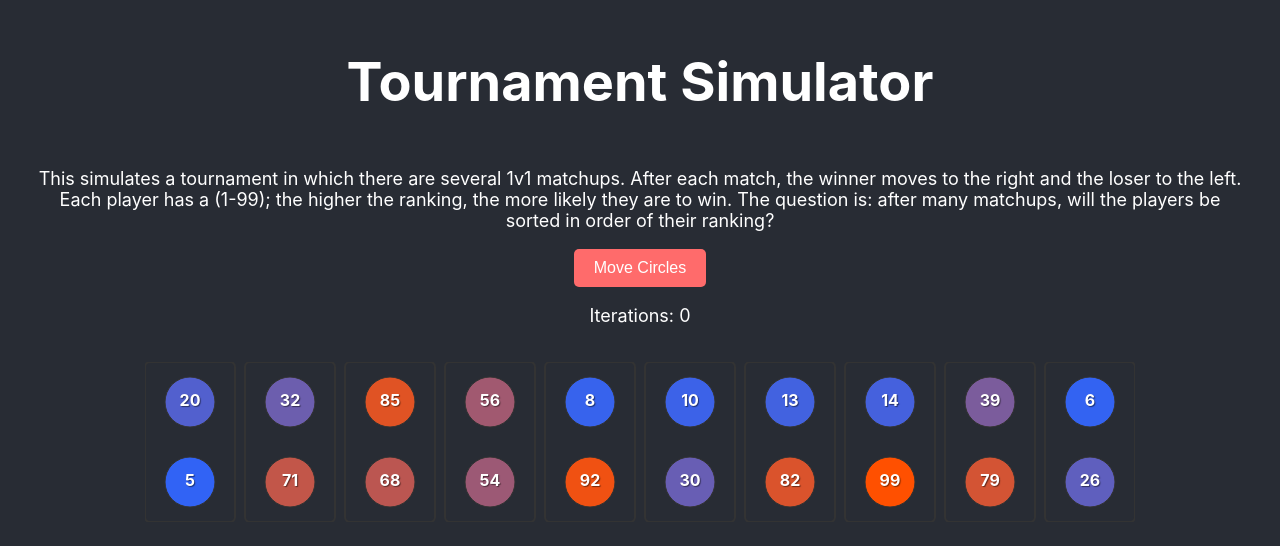
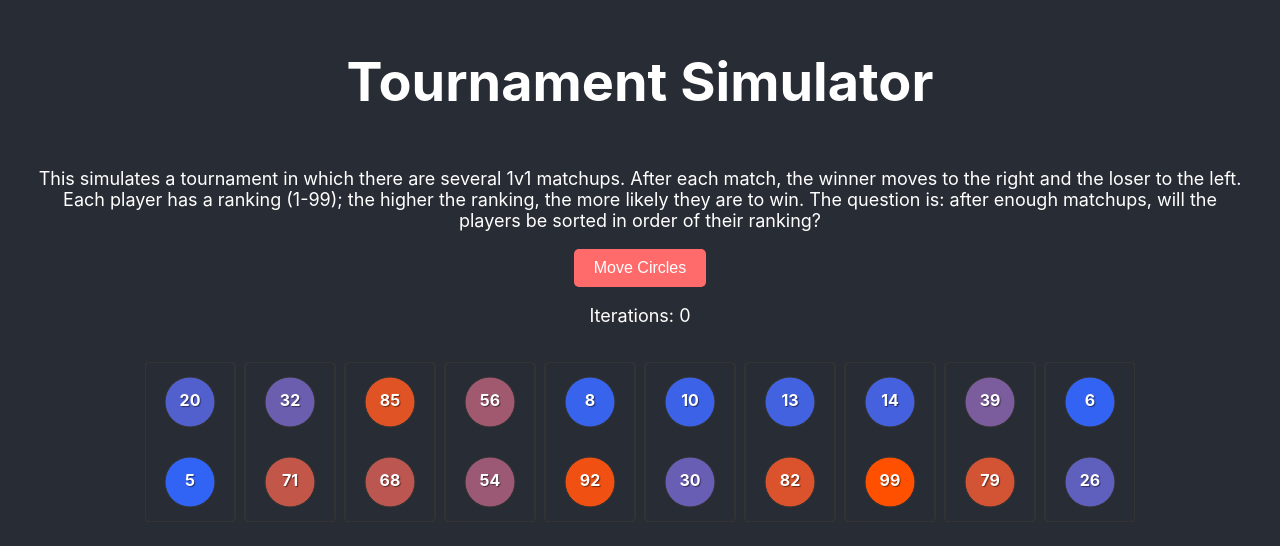
Before and after one commit to drbr/tournament-simulator, a React (Create React App) app: page / in a window 1280 px wide. Shown: the part 122-668 px from the top of the page. Built offline with nearby package versions, Linux system fonts and the light colour scheme.

Commit message:
update explanatory text

```diff
--- a/src/App.tsx
+++ b/src/App.tsx
@@ -39,9 +39,9 @@ export const App: React.FC = () => {
       <h1>Tournament Simulator </h1>
       <p>
         This simulates a tournament in which there are several 1v1 matchups. After each match, the
-        winner moves to the right and the loser to the left. Each player has a (1-99); the higher
-        the ranking, the more likely they are to win. The question is: after many matchups, will the
-        players be sorted in order of their ranking?
+        winner moves to the right and the loser to the left. Each player has a ranking (1-99); the
+        higher the ranking, the more likely they are to win. The question is: after enough matchups,
+        will the players be sorted in order of their ranking?
       </p>
 
       <div>
```
